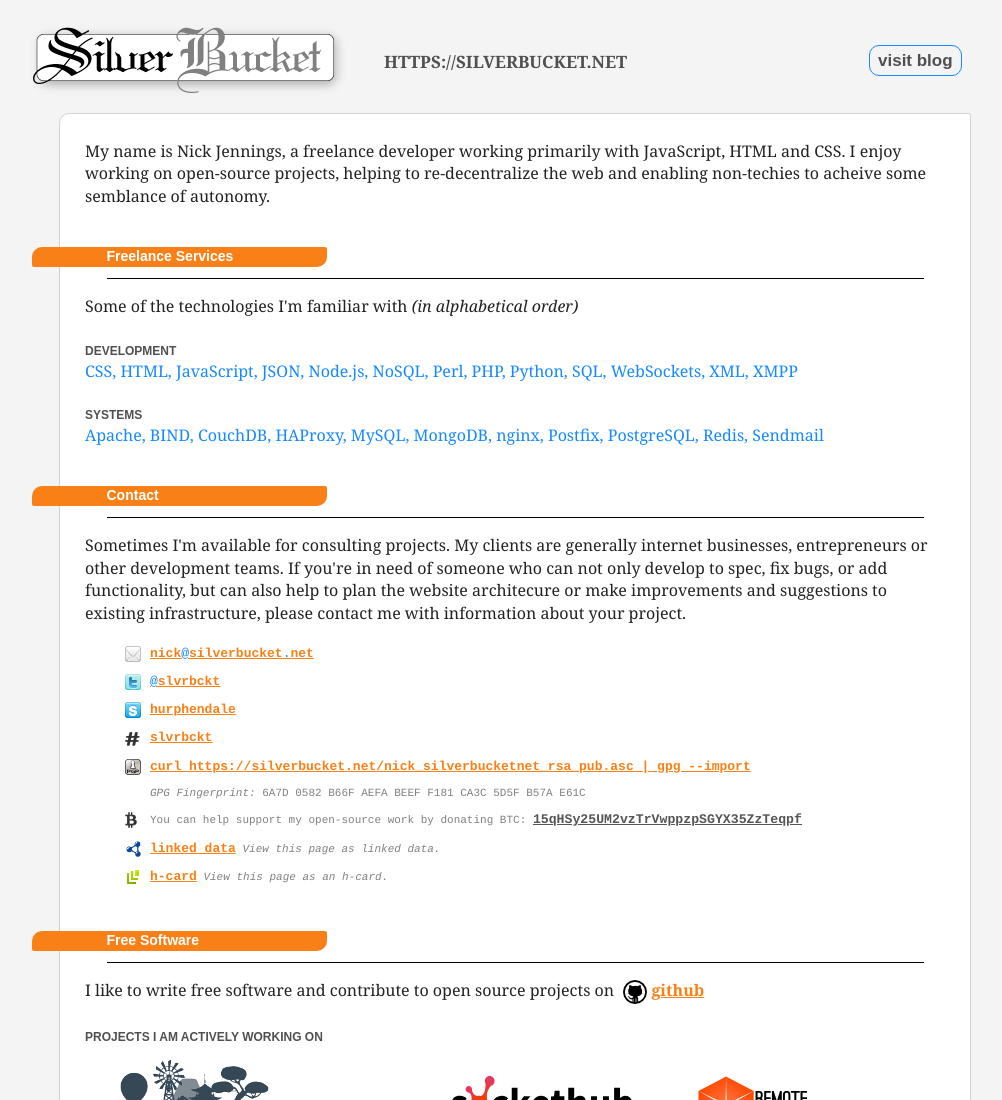
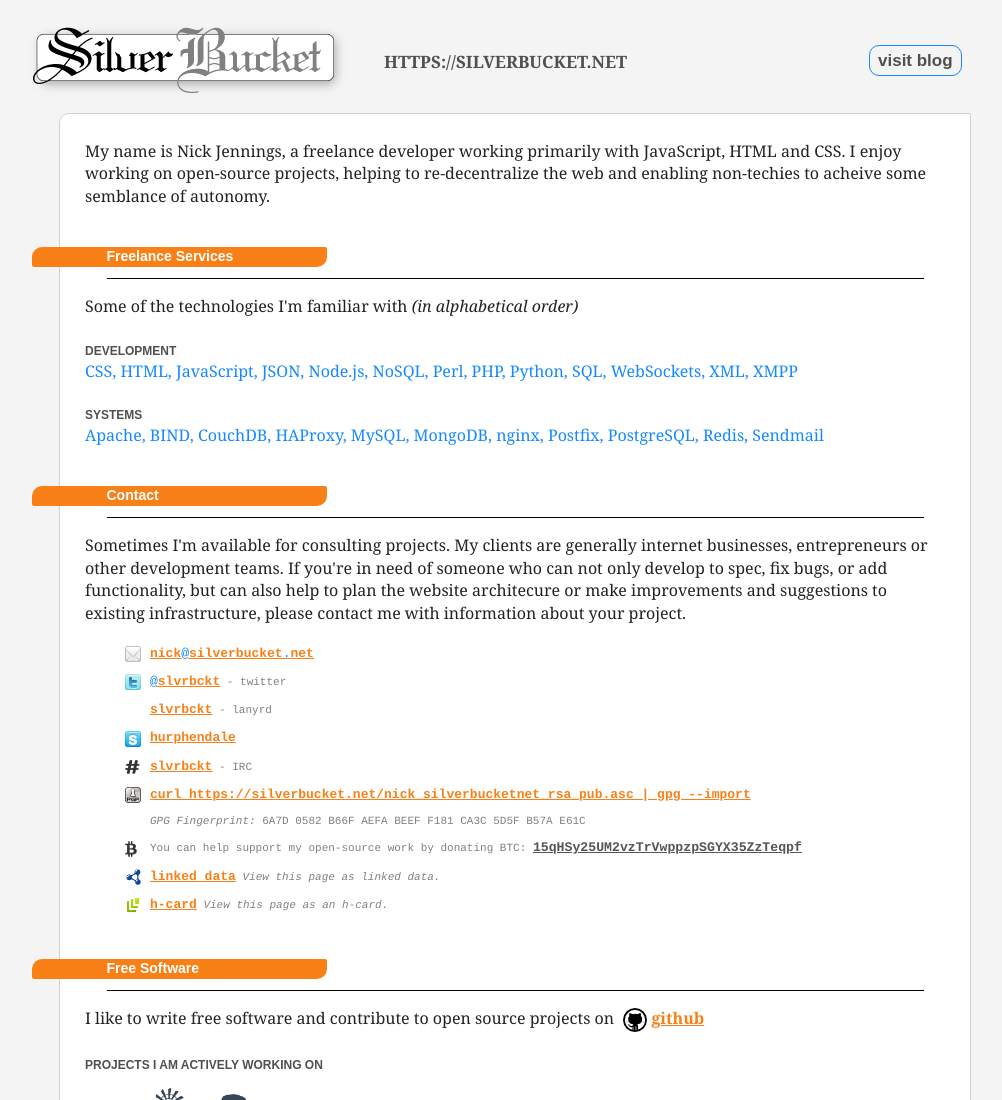
Before and after one commit to silverbucket/website-silverbucket.net, a plain HTML site: page index.html in a window 1280 px wide. Shown: the top 1100 px of the page, without its empty margins (136-1138 px from the left). Drawn offline with nearby package versions, Linux system fonts and the light colour scheme.

Commit message:
added lanyrd link

```diff
--- a/index.html
+++ b/index.html
@@ -75,9 +75,10 @@
 
           <ul class="icon_listing">
             <li class="email"><a about="#nkj" rel="me" class="u-email" rel="foaf:mbox" href="mailto:nick@silverbucket.net">nick<p class="a">@</p>silverbucket<p class="a">.</p>net</a></li>
-            <li class="twitter"><a rel="me" target="_blank" href="https://twitter.com/slvrbckt"><p class="a">@</p>slvrbckt</a></li>
+            <li class="twitter"><a rel="me" target="_blank" href="https://twitter.com/slvrbckt"><p class="a">@</p>slvrbckt</a> - twitter</li>
+            <li class="lanyrd"><a rel="me" target="_blank" href="http://lanyrd.com/profile/slvrbckt">slvrbckt</a> - lanyrd</li>
             <li class="skype"><a rel="me" href="skype:hurphendale?add">hurphendale</a></li>
-            <li class="irc"><a rel="me" target="_blank" href="irc://irc.freenode.net/#sockethub">slvrbckt</a></li>
+            <li class="irc"><a rel="me" target="_blank" href="irc://irc.freenode.net/#sockethub">slvrbckt</a> - IRC</li>
 
             <li class="gpg"><a rel target="_blank" class="u-key" href="https://silverbucket.net/nick_silverbucketnet_rsa_pub.asc">curl https://silverbucket.net/nick_silverbucketnet_rsa_pub.asc | gpg --import </a></li>
             <li class="list-comment"><i>GPG Fingerprint:</i> 6A7D 0582 B66F AEFA BEEF  F181 CA3C 5D5F B57A E61C</li>
```
Also changed, not shown: img/lanyrd_16.png (added).
